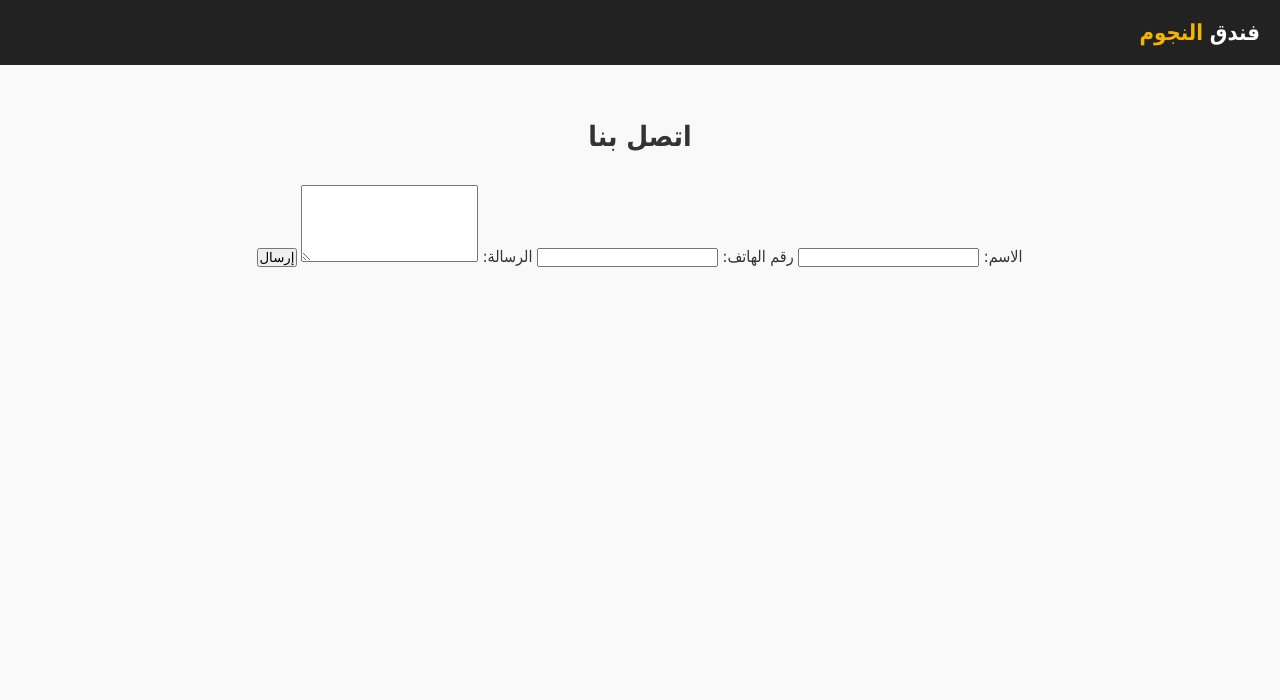
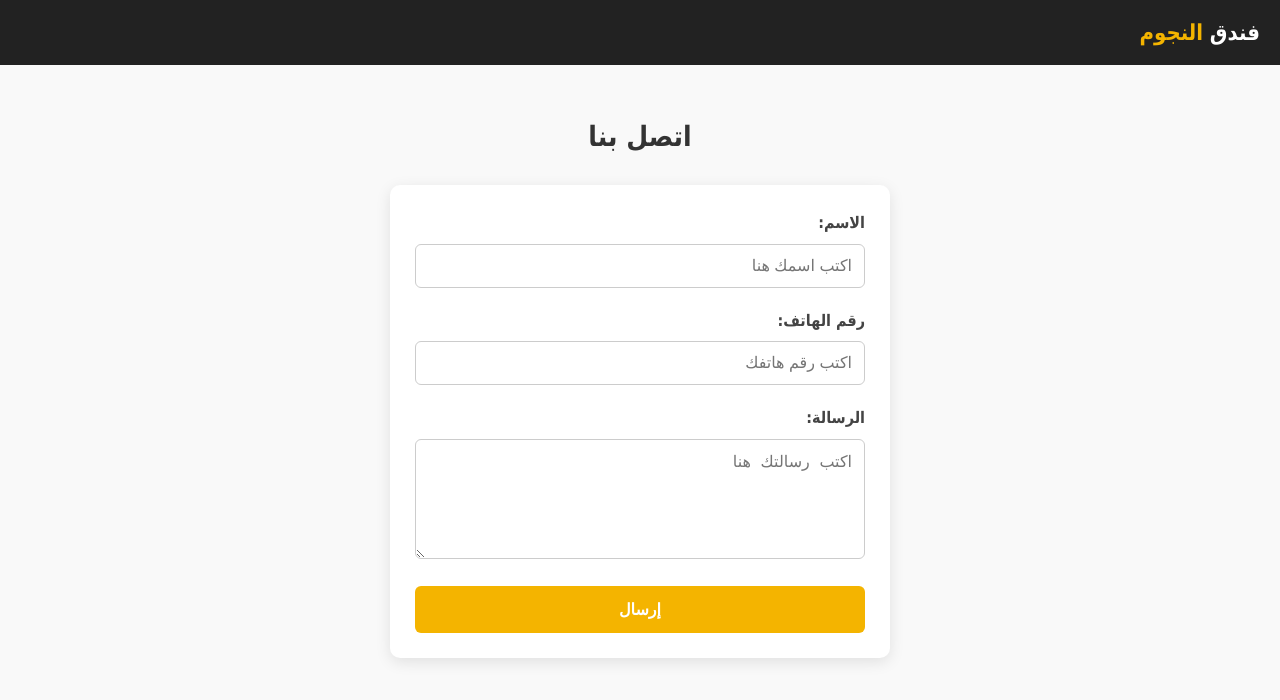
Before and after one commit to omar-opss/hotel-booking, a plain HTML site: page contact.html in a window 1280 px wide. Drawn offline with Linux system fonts and the light colour scheme.

Commit message:
Update contact.html

```diff
--- a/contact.html
+++ b/contact.html
@@ -16,15 +16,15 @@
   <!-- CONTACT SECTION -->
   <section class="contact-section">
     <h2>اتصل بنا</h2>
-    <form id="contactForm">
-      <label>الاسم:</label>
-      <input type="text" id="name" required>
+    <form id="contactForm" class="contact-form">
+      <label for="name">الاسم:</label>
+      <input type="text" id="name" placeholder="اكتب اسمك هنا" required>
 
-      <label>رقم الهاتف:</label>
-      <input type="text" id="phone" required>
+      <label for="phone">رقم الهاتف:</label>
+      <input type="text" id="phone" placeholder="اكتب رقم هاتفك" required>
 
-      <label>الرسالة:</label>
-      <textarea id="message" rows="5" required></textarea>
+      <label for="message">الرسالة:</label>
+      <textarea id="message" rows="5" placeholder="اكتب رسالتك هنا" required></textarea>
 
       <button type="submit">إرسال</button>
     </form>
@@ -38,8 +38,8 @@
       let phone = document.getElementById("phone").value;
       let message = document.getElementById("message").value;
 
-      // رقم الواتساب بتاع الفندق
-      let whatsappNumber = "2010876605";
+
+      let whatsappNumber = "201010876605";
 
       let url = `https://wa.me/${whatsappNumber}?text=الاسم: ${name}%0Aالهاتف: ${phone}%0Aالرسالة: ${message}`;
 
```
